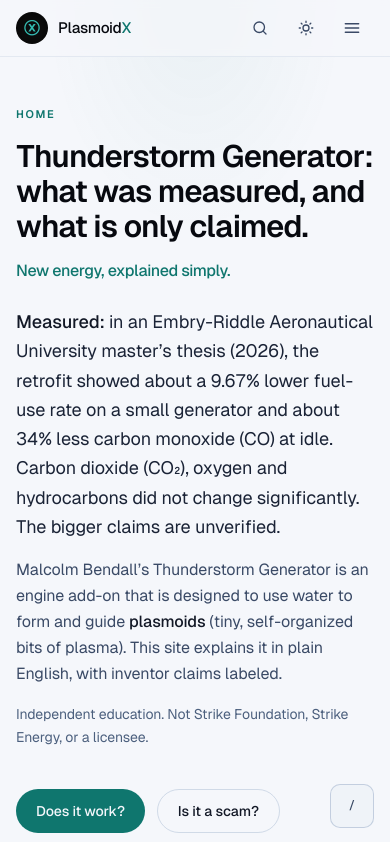
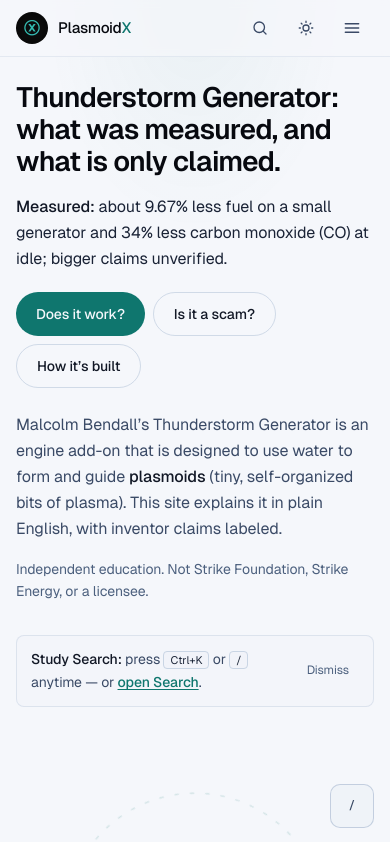
Before and after one commit to watsdr/plasmoidx, a Next.js app: page / in a window 390 px wide. Shown: the top 842 px of the page. Built offline with nearby package versions, Linux system fonts and the light colour scheme.

Commit message:
Home hero: compact mobile layout so the three buttons fit the first screen (desktop unchanged)

```diff
--- a/src/app/globals.css
+++ b/src/app/globals.css
@@ -1000,3 +1000,12 @@
     transform: none;
   }
 }
+
+
+/* Home hero: smaller headline on phones so the three buttons fit the first screen. */
+@media (max-width: 639px) {
+  .hero-title {
+    font-size: 1.75rem;
+    line-height: 1.15;
+  }
+}
--- a/src/app/page.tsx
+++ b/src/app/page.tsx
@@ -110,18 +110,23 @@
     <div>
       <JsonLd data={homeJsonLd} />
       {/* Splash hero — motion mark + 5-second hook */}
-      <section className="relative mx-auto w-full min-w-0 max-w-5xl overflow-hidden px-4 pb-10 pt-12 sm:px-6 sm:pb-12 sm:pt-16">
+      <section className="relative mx-auto w-full min-w-0 max-w-5xl overflow-hidden px-4 pb-10 pt-6 sm:px-6 sm:pb-12 sm:pt-16">
         <div className="grid items-center gap-10 lg:grid-cols-[minmax(0,1.15fr)_minmax(0,0.85fr)] lg:gap-12">
           <div className="relative z-[1] min-w-0">
-            <p className="section-label">Home</p>
-            <h1 className="fluid-display mt-4 max-w-3xl text-balance font-semibold text-mist-50">
+            <p className="section-label hidden sm:block">Home</p>
+            <h1 className="fluid-display hero-title mt-0 sm:mt-4 max-w-3xl text-balance font-semibold text-mist-50">
               Thunderstorm Generator: what was measured, and what is only
               claimed.
             </h1>
-            <p className="mt-4 text-base font-medium tracking-tight text-aurora sm:text-lg">
+            <p className="mt-4 hidden text-base font-medium tracking-tight text-aurora sm:block sm:text-lg">
               {siteSlogan}
             </p>
-            <p className="measure mt-6 text-lg leading-relaxed text-mist-200">
+            <p className="measure mt-4 text-base leading-relaxed text-mist-200 sm:hidden">
+              <span className="font-medium text-mist-100">Measured:</span> about
+              9.67% less fuel on a small generator and 34% less carbon monoxide
+              (CO) at idle; bigger claims unverified.
+            </p>
+            <p className="measure mt-6 hidden text-lg leading-relaxed text-mist-200 sm:block">
               <span className="font-medium text-mist-100">Measured:</span> in an
               Embry-Riddle Aeronautical University master’s thesis (2026), the
               retrofit showed about a 9.67% lower fuel-use rate on a small generator
@@ -129,19 +134,19 @@
               hydrocarbons did not change significantly. The bigger claims are
               unverified.
             </p>
-            <p className="measure mt-4 text-base leading-relaxed text-mist-300">
+            <p className="measure mt-4 hidden text-base leading-relaxed text-mist-300 sm:block">
               Malcolm Bendall’s Thunderstorm Generator is an engine add-on that is
               designed to use water to form and guide{" "}
               <strong className="font-medium text-mist-100">plasmoids</strong>{" "}
               (tiny, self-organized bits of plasma). This site explains it in
               plain English, with inventor claims labeled.
             </p>
-            <p className="mt-4 max-w-xl text-sm leading-relaxed text-mist-400">
+            <p className="mt-4 hidden max-w-xl text-sm leading-relaxed text-mist-400 sm:block">
               Independent education. Not Strike Foundation, Strike Energy, or a
               licensee.
             </p>
 
-            <div className="mt-10 flex flex-wrap items-center gap-3">
+            <div className="mt-5 flex flex-wrap items-center gap-2 sm:mt-10 sm:gap-3">
               <Link
                 href="/explainers/does-the-thunderstorm-generator-work/"
                 className="btn-primary"
@@ -157,6 +162,19 @@
               <Link href="/device/" className="btn-ghost">
                 How it’s built
               </Link>
+            </div>
+            <div className="mt-6 sm:hidden">
+              <p className="measure mt-0 text-base leading-relaxed text-mist-300">
+                Malcolm Bendall’s Thunderstorm Generator is an engine add-on that is
+                designed to use water to form and guide{" "}
+                <strong className="font-medium text-mist-100">plasmoids</strong>{" "}
+                (tiny, self-organized bits of plasma). This site explains it in
+                plain English, with inventor claims labeled.
+              </p>
+              <p className="mt-4 max-w-xl text-sm leading-relaxed text-mist-400">
+                Independent education. Not Strike Foundation, Strike Energy, or a
+                licensee.
+              </p>
             </div>
             <KeyboardShortcutsTip />
           </div>
```
